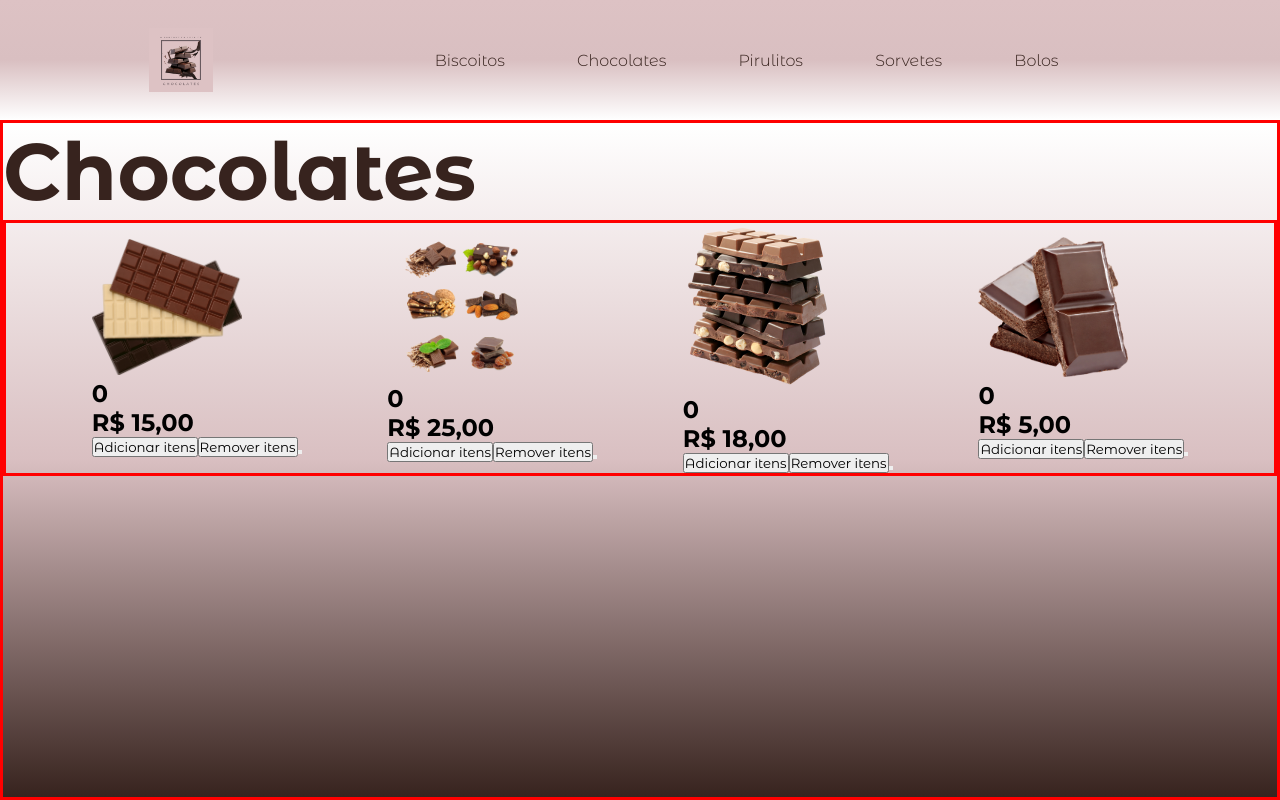
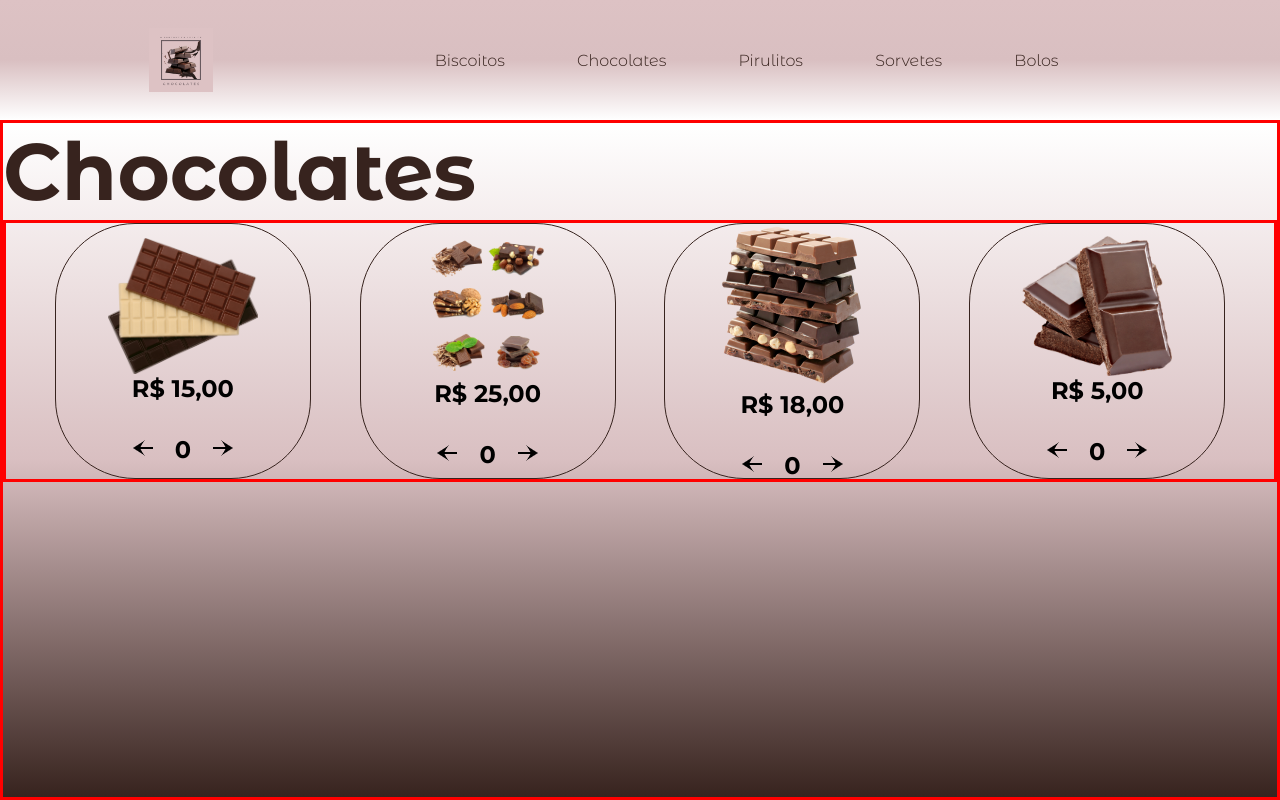
Before and after one commit to lolimamota/loja-de-chocolates, a React (Vite) app: page / in a window 1280 px wide. Built offline with nearby package versions, Linux system fonts and the light colour scheme.

Commit message:
end style card

```diff
--- a/src/App.css
+++ b/src/App.css
@@ -40,14 +40,14 @@ ul{
   background-image: linear-gradient(transparent, #D9BFC1, #37231E);
 }
 
-.main div{
+.divMain{
 border: solid red;
 display: flex;
 justify-content: space-evenly;
 align-items: center;
 }
 
-.main h1{
+.h1Main{
   font-size: 5rem;
   display: flex;
   justify-content: flex-start;
--- a/src/Components/Main/Card.jsx
+++ b/src/Components/Main/Card.jsx
@@ -1,5 +1,29 @@
 import React, {useState} from "react";
+import styled from 'styled-components'
+import More from '../../assets/mais.png'
+import Menos from '../../assets/menos.png'
 
+const Section = styled.section
+    `border-radius: 5rem;
+     border: solid #37231E 1px;
+     width: 20vw;
+     height: 20vw;
+     display: flex;
+     flex-direction: column;
+     justify-content: center;
+     align-items: center;
+     `;
+const Button = styled.button
+     `width: 5vw;
+     border: none;
+     background-color: transparent;
+     `;
+const Div = styled.div
+    `padding-top: 2rem;
+    display: flex;
+    justify-content: space-evenly;
+    align-items: center;
+    `;
 export default function Card({photo, price, alt}){
     const [item, setItem] = useState(0);
     const Add = () => {setItem(prevItem => prevItem < 9 ? prevItem + 1 : prevItem)}
@@ -7,13 +31,15 @@ export default function Card({photo, price, alt}){
     const Del = () => {(0)}
     // const Payment(){}
     return(
-        <section className="cartao">
+        <Section className="cartao">
         <img src={photo} alt={alt} width={'150px'}/>
+        <h2>{price}</h2>
+        <Div className="buttonCard">
+        <Button onClick={Rem}> <img src={Menos} alt="Seta apontando para a esquerda" /> </Button>
         <h2>{item}</h2>
-        <h2>{price}</h2>
-        <button onClick={Add}> Adicionar itens </button>
-        <button onClick={Rem}> Remover itens </button>
-        <button></button>
-        </section>
+        <Button onClick={Add}> <img src={More} alt="Seta apontando para a direita" /> </Button>
+        </Div>
+        <Button></Button>
+        </Section>
     )
 }
--- a/src/Components/Main/Main.jsx
+++ b/src/Components/Main/Main.jsx
@@ -16,8 +16,8 @@ import Square from '../../assets/quadradinhos.png';
 export default function Main(){
     return(
         <section className="main">
-        <h1>Chocolates</h1>
-        <div>
+        <h1 className="h1Main">Chocolates</h1>
+        <div className="divMain">
         <Card photo={Barra} alt={"A imagem tem três barras de chocolate, sendo uma amargo, outra ao leite e a terceira é branco."} price={"R$ 15,00"}/>
         <Card photo={BarraArt} alt={"A imagem mostra várias barras de chocolate ao leite com diferentes tipos de produtos para dar sabor, exemplo: laranja, café, hortelã, amendoim, uva passas, avelãs e noz."} price={"R$ 25,00"}/>
         <Card photo={Pilha} alt={"A imagem mostra 7 barras de chocolate ao leite empilhadas de vários tipos, por exemplo, com uva passa ou amendoim."} price={"R$ 18,00"}/>
```
Also changed, not shown: src/assets/mais.png (added), src/assets/menos.png (added).
